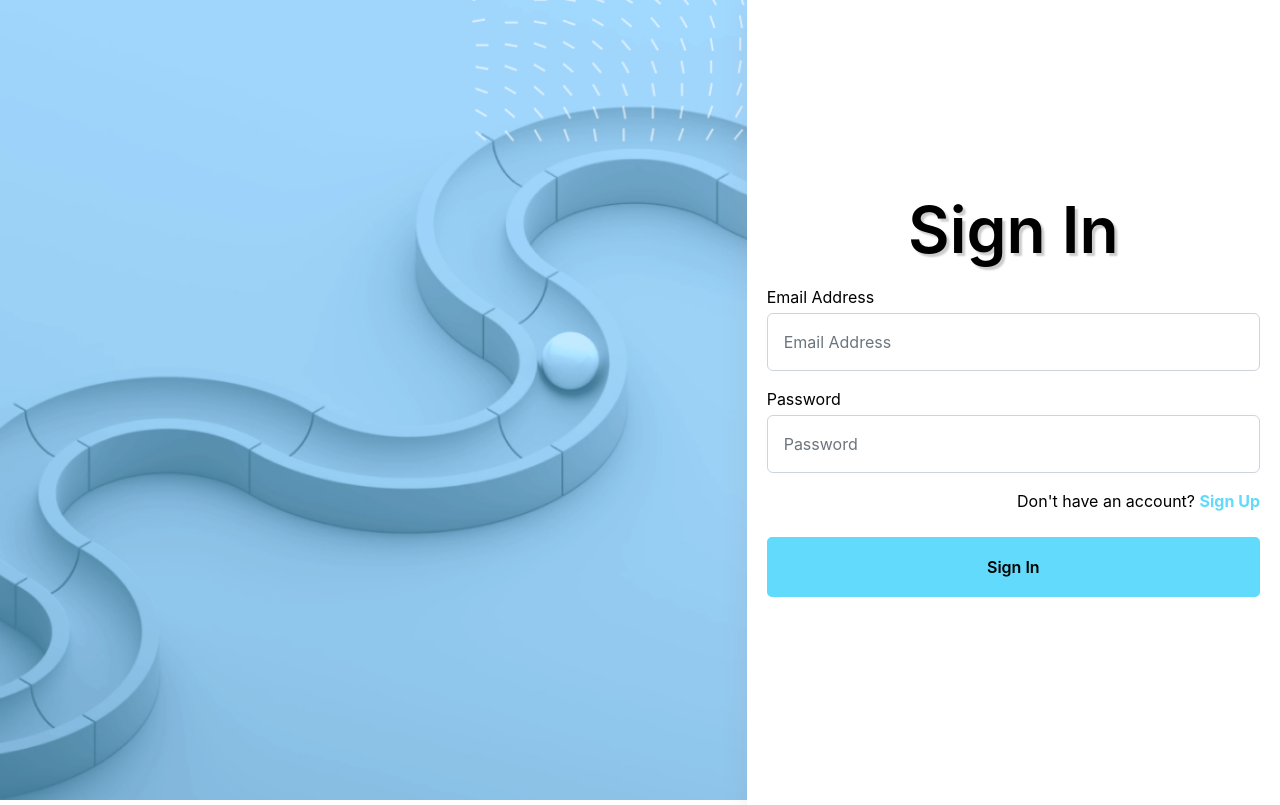
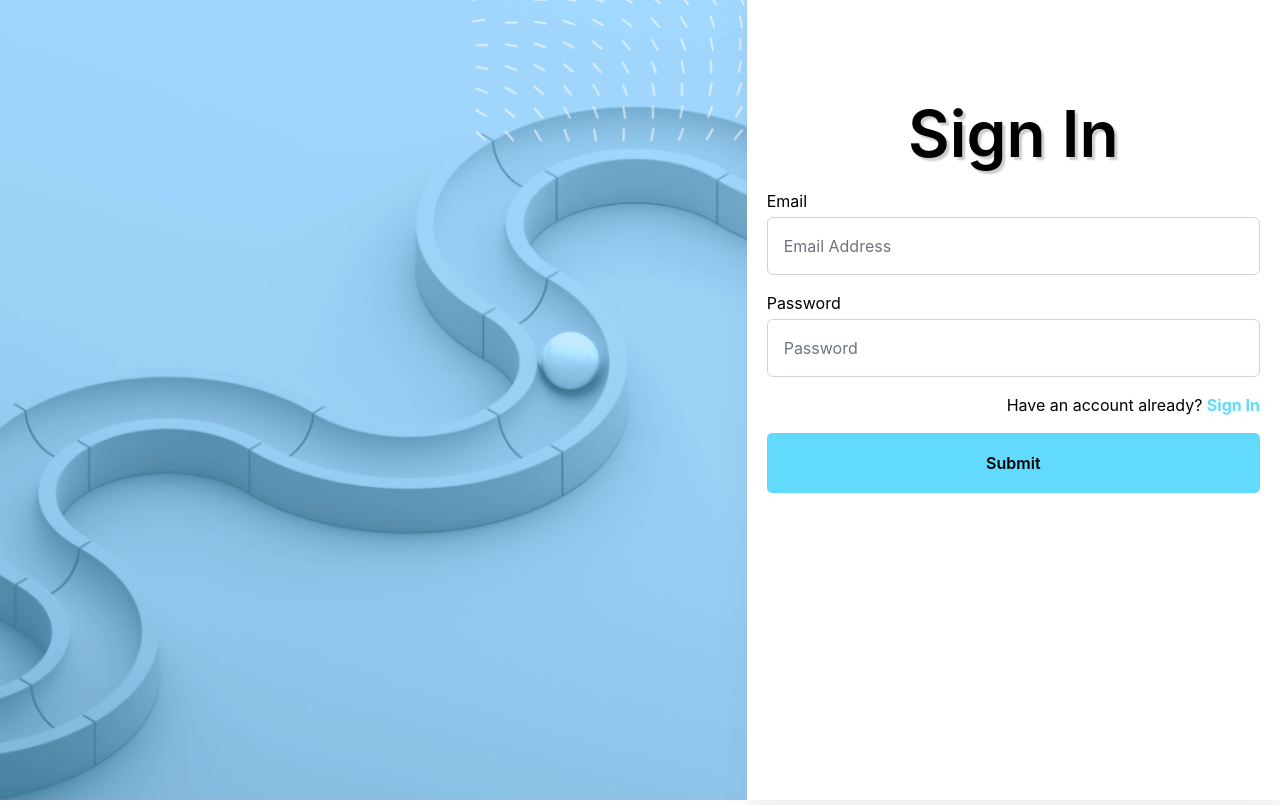
Before and after one commit to Soft-Queen/Task-tracker, a React (Create React App) app in the folder tasktracker/: page /#/auth/sign-in in a window 1280 px wide. Built offline with nearby package versions, Linux system fonts and the light colour scheme.

Commit message:
validated the sign in page and sign up page.

```diff
--- a/tasktracker/src/pages/sign-in/index.tsx
+++ b/tasktracker/src/pages/sign-in/index.tsx
@@ -1,7 +1,39 @@
-import React from "react";
-import { Link } from "react-router-dom";
+import React, { useState } from "react";
+import { Link, useNavigate } from "react-router-dom";
+import { Formik, Form, Field, ErrorMessage } from 'formik';
+import * as Yup from 'yup';
+
+const validationSchema = Yup.object().shape({
+    email: Yup.string().email('Invalid email address').required('Email is required'),
+    password: Yup.string().required('Password is required').min(4),
+  });
 
 export const SignIn: React.FC = () => {
+    const [loginSuccess, setLoginSuccess] = useState(false);
+    const navigate = useNavigate();
+    const initialValues = {
+        email: '',
+        password: '',
+
+      };
+      const onSubmit = (values: any) => {
+        console.log(values);
+
+        const userData = localStorage.getItem('authentication');
+        console.log(userData);
+        if (userData) {
+            const parseData = JSON.parse(userData);
+            console.log(parseData);
+            const filt = parseData.find((val:any) => val.email === values.email && val.password === values.password);
+           if (filt) {
+            navigate('/home')
+           }
+
+
+        }
+
+
+      };
     return (
         <>
             <div className="authentication animate__animated animate__fadeInUp animate__delay-.2s">
@@ -10,25 +42,62 @@ export const SignIn: React.FC = () => {
                         <div className="col-md-7 authentication--img" />
                         <div className="col-md-5">
                             <div className="card rounded-0 h-100 border-0 authentication__card">
-                                <form className="my-5 py-5">
                                     <div className="row m-2 pt-5 mt-5 py-5 my-5">
                                         <h3 className="text-center mb-3 authentication--title">Sign In </h3>
-                                        <div className="col-12 mb-3">
-                                        <label htmlFor="fullname" className="mb-1">Email Address</label>
-                                            <input type="text" className="form-control p-3 px-3 authentication--input" placeholder="Email Address" />
-                                        </div>
-                                        <div className="col-12 mb-3">
-                                        <label htmlFor="fullname" className="mb-1">Password</label>
-                                            <input type="text" className="form-control p-3 px-3 authentication--input" placeholder="Password" />
-                                        </div>
-                                        <div className="col-12 mb-2">
-                                            <p className="text-end">Don't have an account? <b><Link to="/">Sign Up</Link></b></p>
-                                        </div>
-                                        <div className="col-12 mb-3">
-                                            <input type="submit" value="Sign In" className="authentication--btn p-3" />
-                                        </div>
+                                        <Formik initialValues={initialValues} onSubmit={onSubmit} validationSchema={validationSchema}>
+                                   {
+                                    (props) => {
+                                        const {errors,touched,isSubmitting} = props;
+                                        return(
+                                            <Form>
+
+                                                 <div className="col-12 mb-3">
+                                                    <label htmlFor="email" className="mb-1">Email</label>
+                                                 <Field
+                                                    type="email"
+                                                    name="email"
+                                                    id="email"
+                                                    className={errors.email && touched.email ?
+                                                        "form-control p-3 authentication--invalidInput" :
+                                                        "form-control p-3 authentication--input"}
+                                                    placeholder="Email Address"
+
+                                                />
+
+                                                 <ErrorMessage name="email">
+                                                    {(msg) => (
+                                                    <div className="error authentication--inputError">{msg}</div>
+                                                    )}
+                                                </ErrorMessage>
+                                                 </div>
+                                                 <div className="col-12 mb-3">
+                                                    <label htmlFor="password" className="mb-1"> Password</label>
+                                                 <Field
+                                                    type="password"
+                                                    name="password"
+                                                    id="password"
+                                                    className={errors.password && touched.password ?
+                                                        "form-control p-3 authentication--invalidInput" :
+                                                        "form-control p-3 authentication--input"}
+                                                    placeholder="Password"
+
+                                                />
+                                                 <ErrorMessage name="password">
+                                                    {(msg) => (
+                                                    <div className="error authentication--inputError">{msg}</div>
+                                                    )}
+                                                </ErrorMessage>
+                                                 </div>
+                                                 <p className="text-end mb-3">Have an account already? <b><Link to="/">Sign In</Link></b></p>
+                                                <button type="submit" className="authentication--btn p-3 "  disabled={isSubmitting }>
+                                                    Submit
+                                                </button>
+                                            </Form>
+                                        )
+                                    }
+                                   }
+                                </Formik>
                                     </div>
-                                </form>
                             </div>
                         </div>
                     </div>
--- a/tasktracker/src/pages/sign-up/index.tsx
+++ b/tasktracker/src/pages/sign-up/index.tsx
@@ -1,5 +1,5 @@
-import React, { useEffect } from "react";
-import { Link } from "react-router-dom";
+import React, { useEffect, useState } from "react";
+import { Link, useNavigate } from "react-router-dom";
 import { Formik, Form, Field, ErrorMessage } from 'formik';
 import * as Yup from 'yup';
 
@@ -10,7 +10,8 @@ const validationSchema = Yup.object().shape({
   });
 
 export const SignUp: React.FC = () => {
-
+    const [loginSuccess, setLoginSuccess] = useState(false);
+    const navigate = useNavigate();
       const initialValues = {
         fullname: '',
         email: '',
@@ -19,7 +20,21 @@ export const SignUp: React.FC = () => {
       };
 
       const onSubmit = (values: any) => {
+
+        const existingData = localStorage.getItem('authentication');
+        const existingDataArray = existingData ? JSON.parse(existingData) : [];
+        const updatedData = [...existingDataArray, values];
+        localStorage.setItem('authentication', JSON.stringify(updatedData));
         console.log('Form submitted with values:', values);
+        const isLoginSuccessful = true;
+
+    if (isLoginSuccessful) {
+      setLoginSuccess(true);
+      navigate('/auth/sign-in');
+    } else {
+      setLoginSuccess(false);
+    }
+
       };
     return (
         <>
@@ -105,6 +120,8 @@ export const SignUp: React.FC = () => {
                                     }
                                    }
                                 </Formik>
+                                {loginSuccess && <div>Login Successful!</div>}
+                                {/* {loginSuccess === false && <div>Login Failed. Please try again.</div>} */}
                                     </div>
 
                             </div>
```
